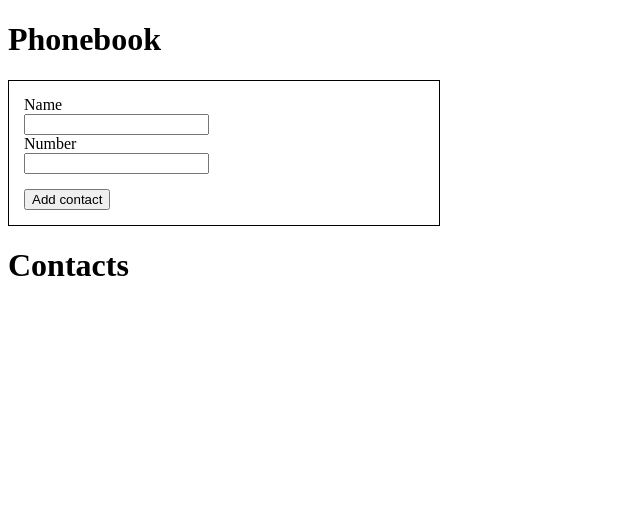
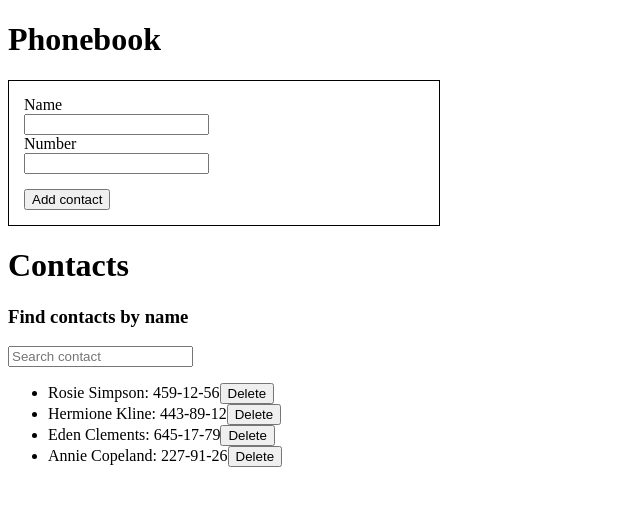
Before and after one commit to Mira1702/goit-react-hw-02-phonebook, a React (Create React App) app: page / in a window 1280 px wide. Shown: the top 506 px of the page, without its empty margins (0-640 px from the left). Built offline with nearby package versions, Linux system fonts and the light colour scheme.

Commit message:
выполнен шаг 3

```diff
--- a/src/App.js
+++ b/src/App.js
@@ -3,10 +3,19 @@ import shortid from 'shortid';
 import Title from './Title';
 import PhoneBook from './PhoneBook';
 import Contacts from './Contacts';
+import Filter from './Filter';
 
 class App extends Component {
   state = {
-    contacts: []
+    contacts: [
+            { id: 'id-1', name: 'Rosie Simpson', number: '459-12-56' },
+            {id: 'id-2', name: 'Hermione Kline', number: '443-89-12'},
+            {id: 'id-3', name: 'Eden Clements', number: '645-17-79'},
+            { id: 'id-4', name: 'Annie Copeland', number: '227-91-26' },
+    ],
+    name: '',
+    number: '',
+    filter: ''
   }
 
   formSubmitHandler = ({name, number}) => {
@@ -24,19 +33,38 @@ class App extends Component {
   }
 
   handleRemoveContact = (id) =>
-  this.setState(({ contacts }) => ({ contacts: contacts.filter(contact => contact.id !== id) }))
+    this.setState(({ contacts }) => ({ contacts: contacts.filter(contact => contact.id !== id) }))
 
+  filterChange = event => {
+    this.setState({
+      filter: event.currentTarget.value,
+    });
+  };
 
+  getfilteredContacts = () => {
+    const { contacts, filter } = this.state;
+
+    const normalizedFilter = filter.toLowerCase();
+    return contacts.filter(contact => {
+      return contact.name.toLowerCase().includes(normalizedFilter);
+    });
+  };
 
   render() {
-    const { contacts } = this.state
+    const { contacts } = this.state;
+    const { filter } = this.state;
+    const filteredContacts = this.getfilteredContacts();
     return (
       <div>
         <Title title='Phonebook'/>
         <PhoneBook onSubmit={this.formSubmitHandler} />
         <Title title='Contacts' />
+        <Filter
+          value={filter}
+          onChange={this.filterChange}
+        />
         <Contacts
-          contacts={contacts}
+          filteredContacts={filteredContacts}
           onRemove={this.handleRemoveContact}
         />
       </div>
--- a/src/Contacts.js
+++ b/src/Contacts.js
@@ -1,22 +1,36 @@
 import React from 'react';
 
-const ContactItem = ({ id, name, number, onRemove }) => {
-    return (
-        <li key={id}>
-            {name}: {number} <button onClick={() => onRemove(id)}>delete</button>
-        </li>
-    )
-}
+const ContactItem = ({ name, number, id, onRemove }) => {
 
-const Contacts = ({ contacts, onRemove }) => {
-    // if (contacts.length === 0) return null
-    return (
-        <ul >
-            {contacts.map(contact =>
-                <ContactItem {...contact} onRemove={onRemove}/>)}
-        </ul>
-    )
-}
+  return (
+    <li >
+      <span>{name}</span>: <span>{number}</span>
+      <button
+        type="button"
+        onClick={() => {onRemove(id);
+        }}
+      >
+        Delete
+      </button>
+    </li>
+  );
+};
+
+const Contacts = ({ filteredContacts, onRemove }) => {
+  return (
+    <ul>
+      {filteredContacts.map(item => (
+        <ContactItem
+          key={item.id}
+          id={item.id}
+          name={item.name}
+          number={item.number}
+          onRemove={onRemove}
+        />
+      ))}
+    </ul>
+  );
+};
 
 
 export default Contacts;
--- /dev/null
+++ b/src/Filter.js
@@ -0,0 +1,20 @@
+import React from 'react';
+
+const Filter = ({ value, onChange }) => {
+  return (
+    <div>
+      <h3>Find contacts by name</h3>
+      <input
+        type="text"
+        placeholder="Search contact"
+        name="filter"
+        value={value}
+        onChange={onChange}
+      ></input>
+    </div>
+  );
+};
+
+
+
+export default Filter;
--- a/src/PhoneBook.js
+++ b/src/PhoneBook.js
@@ -26,8 +26,8 @@ class PhoneBook extends Component {
         })
     }
 
-    handleSubmit = e => {
-        e.preventDefault();
+    handleSubmit = event => {
+        event.preventDefault();
 
         this.props.onSubmit(this.state);
         this.reset();
```
